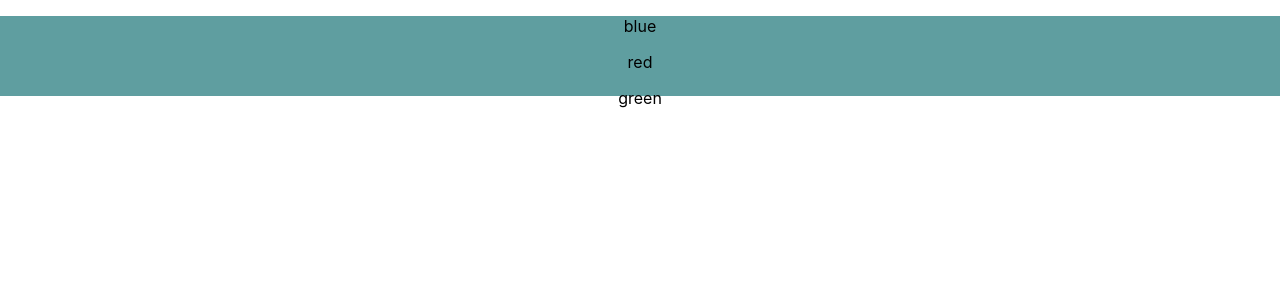
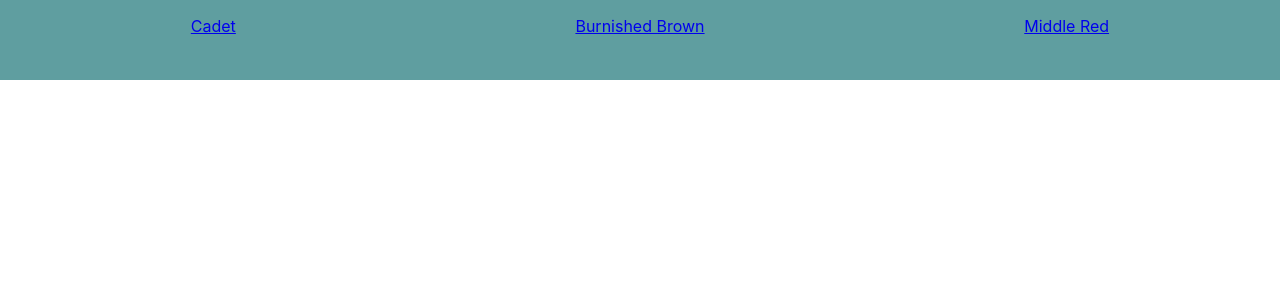
Before and after one commit to tylerww91/react-color-router, a React (Create React App) app: page /RBG/1/1/1 in a window 1280 px wide. Shown: the top 300 px of the page. Built offline with nearby package versions, Linux system fonts and the light colour scheme.

Commit message:
builds routes for 3 color options in Header.js, builds switch within app.js

```diff
--- a/src/App.js
+++ b/src/App.js
@@ -1,10 +1,13 @@
+import { Route, Switch } from 'react-router-dom';
 import './App.css';
 import Header from './components/Header/Header.js';
 
 function App() {
   return (
     <main className="App">
-      <Header />
+      <Switch>
+        <Route path="/RBG/:R/:G/:B" component={Header} />
+      </Switch>
     </main>
   );
 }
--- a/src/components/Header/Header.css
+++ b/src/components/Header/Header.css
@@ -1,4 +1,6 @@
 .header-nav {
-    height: 10vh;
-    background-color: cadetblue;
+  display: grid;
+  grid-template-columns: 1fr 1fr 1fr;
+  height: 10vh;
+  background-color: cadetblue;
 }
--- a/src/components/Header/Header.js
+++ b/src/components/Header/Header.js
@@ -1,12 +1,19 @@
 import React from 'react';
+import { NavLink } from 'react-router-dom';
 import './Header.css';
 
 export default function Header() {
   return (
     <header className="header-nav">
-      <p>blue</p>
-      <p>red</p>
-      <p>green</p>
+      <p>
+        <NavLink to={`/RGB/92/109/112`}>Cadet</NavLink>
+      </p>
+      <p>
+        <NavLink to={`/RGB/163/119/116`}>Burnished Brown</NavLink>
+      </p>
+      <p>
+        <NavLink to={`/RGB/232/136/115`}>Middle Red</NavLink>
+      </p>
     </header>
   );
 }
```
